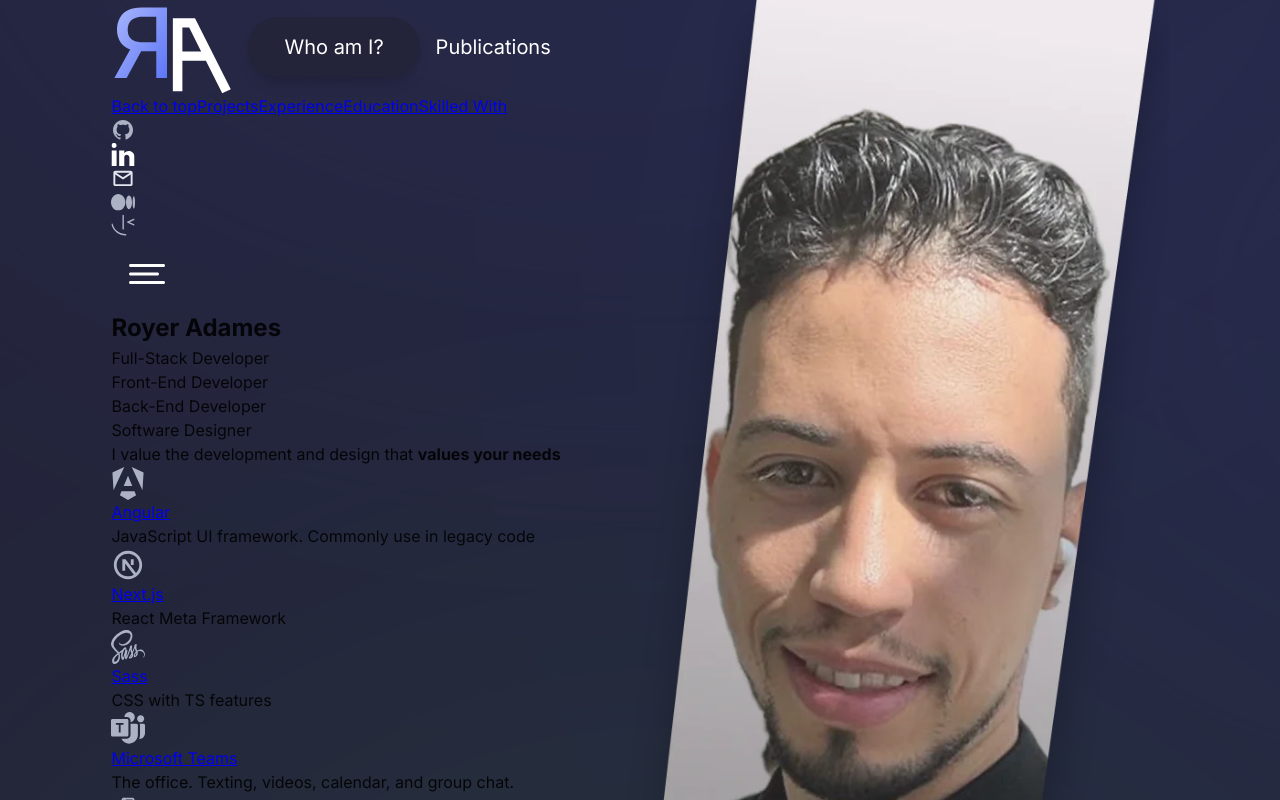
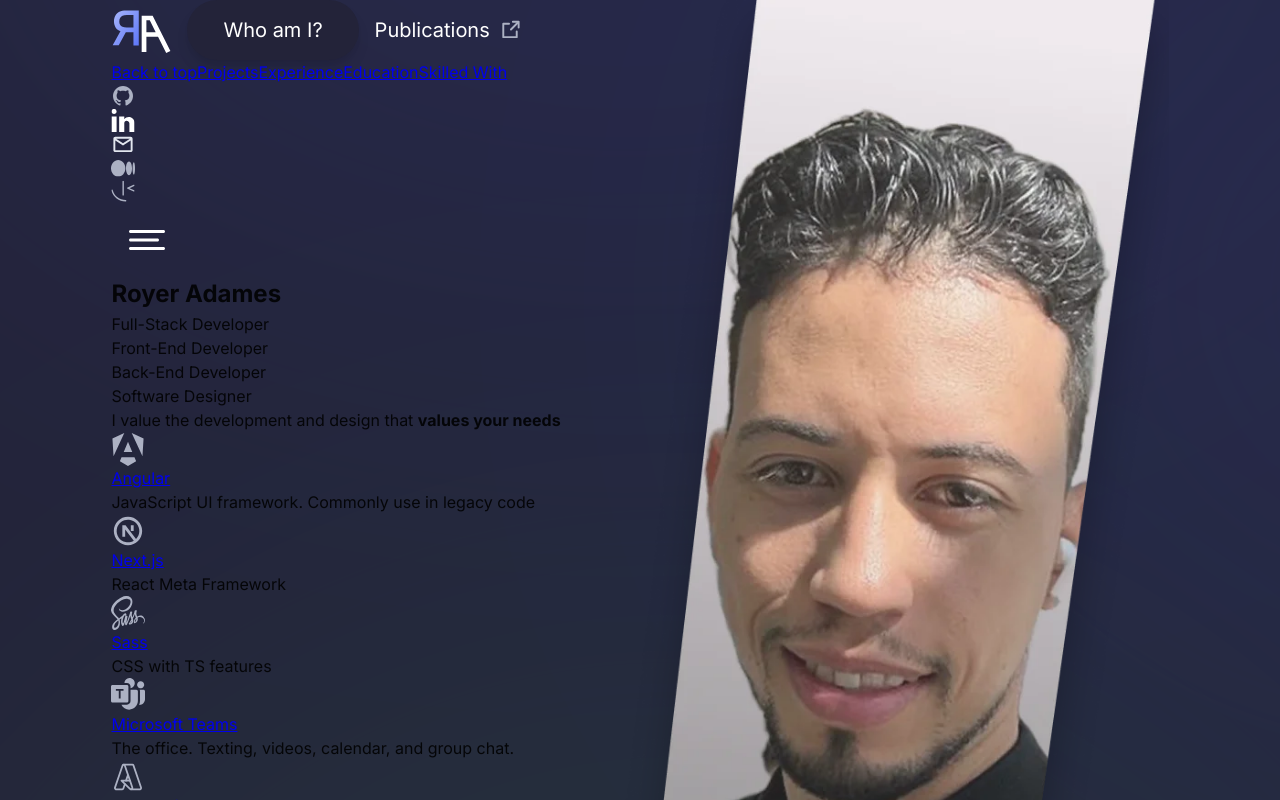
Before and after one commit to royeradames/royeradames-web-v2, an Angular app: page / in a window 1280 px wide. Shown: the top 800 px of the page. Built offline with nearby package versions, Linux system fonts and the light colour scheme.

Commit message:
Update navigation links to support external links with appropriate HTML structure. Adjust CSS styles for navigation spacing and improve layout consistency. Modify header data to include external link indicators.

```diff
--- a/src/app/pages/main/components/hero/navigation-links/navigation-links.css
+++ b/src/app/pages/main/components/hero/navigation-links/navigation-links.css
@@ -8,7 +8,7 @@
   text-decoration: none;
 
   display: flex;
-  gap: 16px;
+  gap: 8px;
   align-items: center;
 
   color: #fff;
@@ -29,7 +29,6 @@
   padding: var(--spacing-4, 16px) var(--spacing-9, 36px);
   justify-content: center;
   align-items: flex-start;
-  gap: 10px;
   border-radius: var(--radius-full, 9999px);
   background: var(--Gray-Darkest, #232339);
 
--- a/src/app/pages/main/components/hero/navigation-links/navigation-links.html
+++ b/src/app/pages/main/components/hero/navigation-links/navigation-links.html
@@ -7,11 +7,24 @@
     [type]="'companies-logo'"
   ></app-image>
 </a>
-@for (link of headerData.navigation.navigationLinks; track $index) {
+@for (link of headerData.navigation.navigationLinks; track $index) { @if
+(link.isExternal) {
+<a [href]="link.link" target="_blank" class="navigation__link"
+  >{{ link.name }}
+  <app-image
+    [name]="'external-link-icon.svg'"
+    [alt]="'external link'"
+    [height]="24"
+    [width]="24"
+    [type]="'icons'"
+  ></app-image>
+  <span class="sr-only">Open in a new tab</span>
+</a>
+} @else {
 <a
   [routerLink]="[link.link]"
   [routerLinkActive]="'active'"
   class="navigation__link"
   >{{ link.name }}
 </a>
-}
+} }
--- a/src/app/shared/data/header.data.ts
+++ b/src/app/shared/data/header.data.ts
@@ -4,17 +4,19 @@ const headerData = {
       name: 'royeradames-logo.svg',
       link: '/',
       alt: 'Royer Adames Logo',
-      width: 121,
-      height: 94,
+      width: 60,
+      height: 60,
     },
     navigationLinks: [
       {
         name: 'Who am I?',
         link: '/',
+        isExternal: false,
       },
       {
         name: 'Publications',
-        link: '/publications',
+        link: 'https://royeraadames.medium.com/',
+        isExternal: true,
       },
     ],
     menuLinks: [
```
Also changed, not shown: public/assets/icons/external-link-icon.svg (added).
